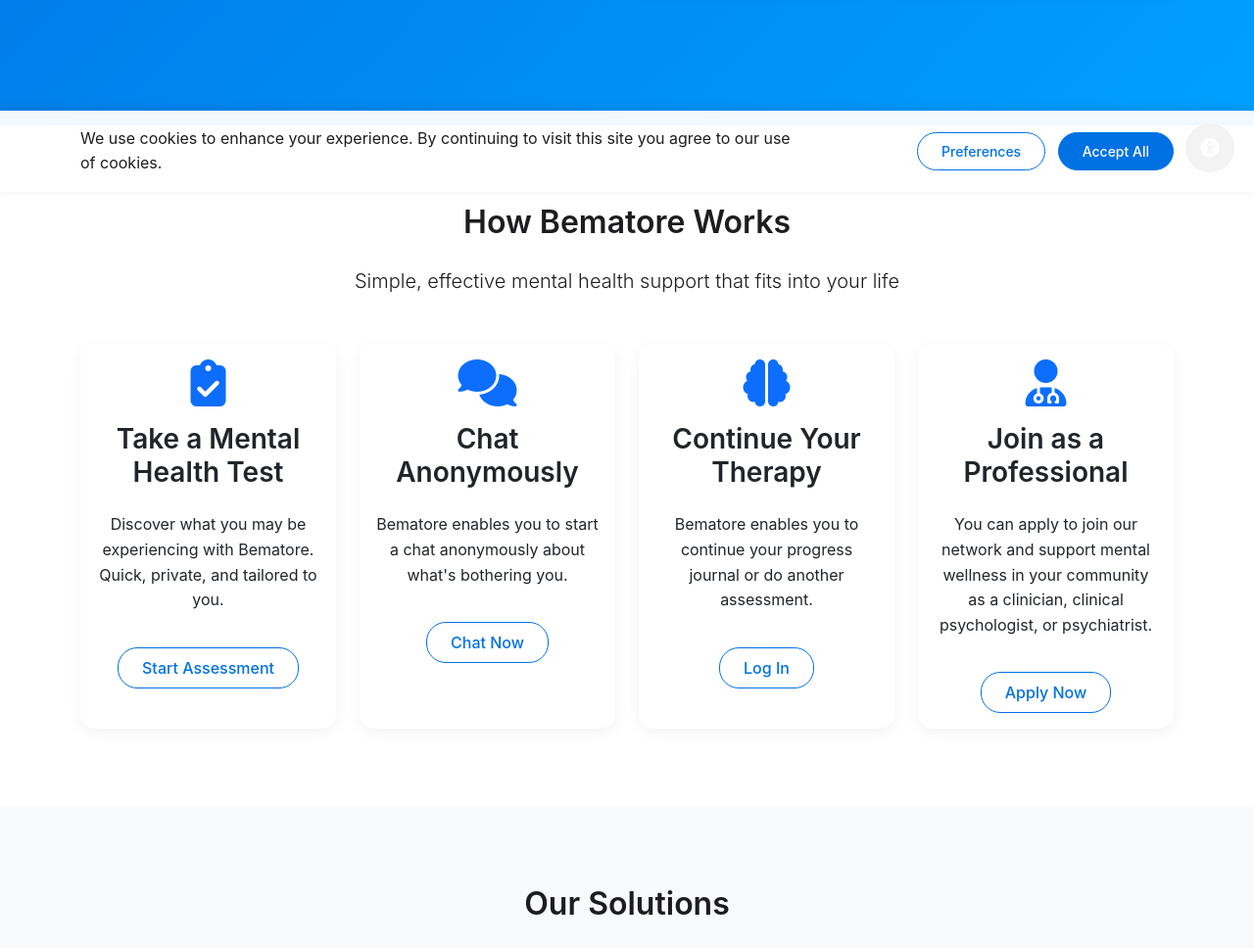
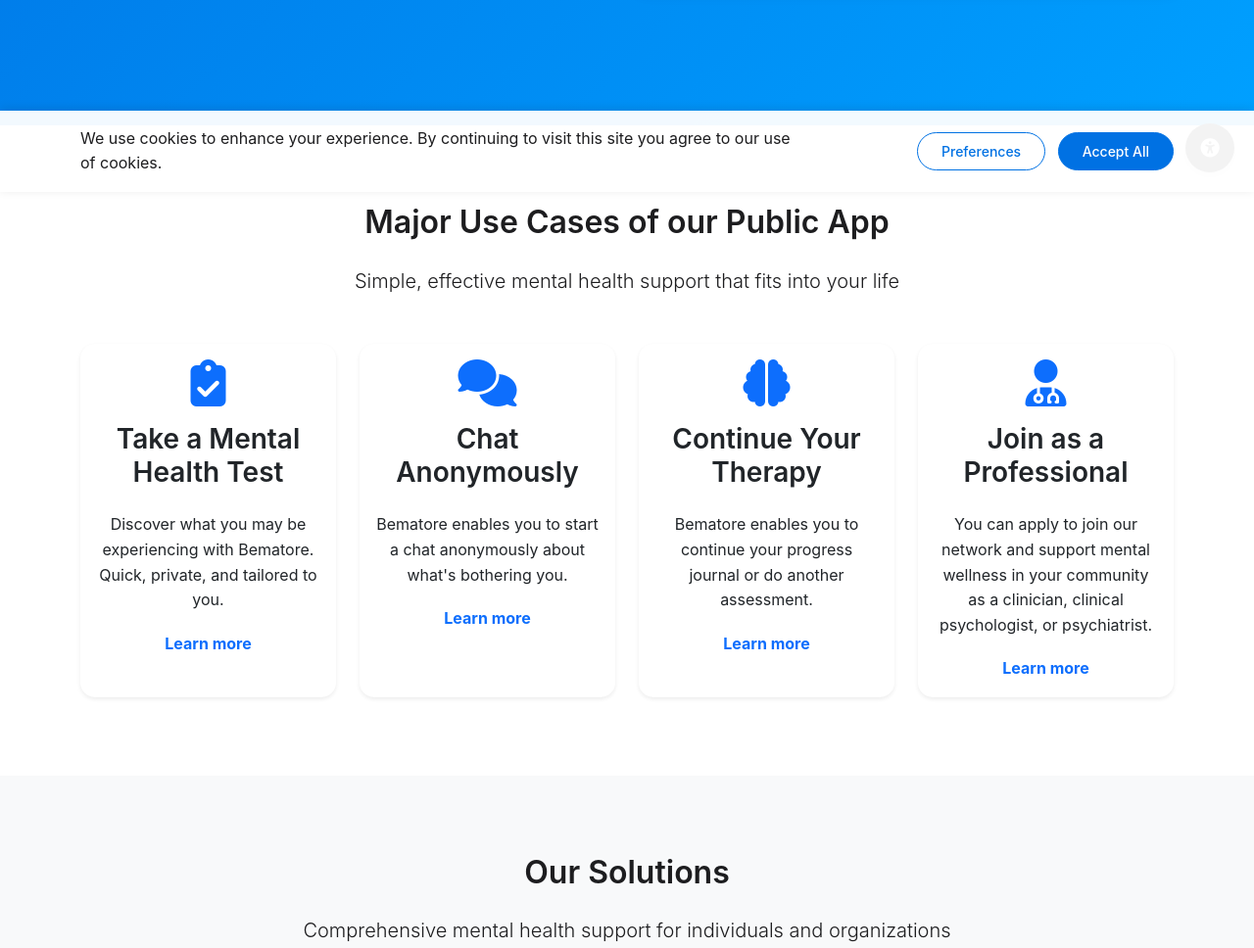
Before and after one commit to OchiengBrandon/bematore-website, a Django app: page / in a window 1280 px wide. Shown: the part 604-1572 px from the top of the page at 98% size. Run offline with Django 5.2, Linux system fonts and the light colour scheme; data that the repository does not hold is empty; some libraries are stand-ins or nearby versions.

Commit message:
Updated the cards the card and replaced how Bematore works

```diff
--- a/templates/core/home.html
+++ b/templates/core/home.html
@@ -28,55 +28,55 @@
 <section id="get-started" class="bg-white">
     <div class="container">
         <div class="text-center mb-5">
-            <h2>How Bematore Works</h2>
+            <h2>Major Use Cases of our Public App</h2>
             <p class="lead">Simple, effective mental health support that fits into your life</p>
         </div>
         <div class="row g-4">
             <div class="col-md-3">
-                <div class="card h-100">
+                <div class="card h-100 shadow-sm">
                     <div class="card-body text-center">
                         <div class="icon-wrapper mb-3">
                             <i class="fas fa-clipboard-check fa-3x text-primary"></i>
                         </div>
                         <h3>Take a Mental Health Test</h3>
                         <p>Discover what you may be experiencing with Bematore. Quick, private, and tailored to you.</p>
-                        <a href="#" class="btn btn-outline-primary mt-3">Start Assessment</a>
+                        <a href="#" class="text-primary fw-bold text-decoration-none">Learn more</a>
                     </div>
                 </div>
             </div>
             <div class="col-md-3">
-                <div class="card h-100">
+                <div class="card h-100 shadow-sm">
                     <div class="card-body text-center">
                         <div class="icon-wrapper mb-3">
                             <i class="fas fa-comments fa-3x text-primary"></i>
                         </div>
                         <h3>Chat Anonymously</h3>
                         <p>Bematore enables you to start a chat anonymously about what's bothering you.</p>
-                        <a href="#" class="btn btn-outline-primary mt-3">Chat Now</a>
+                        <a href="#" class="text-primary fw-bold text-decoration-none">Learn more</a>
                     </div>
                 </div>
             </div>
             <div class="col-md-3">
-                <div class="card h-100">
+                <div class="card h-100 shadow-sm">
                     <div class="card-body text-center">
                         <div class="icon-wrapper mb-3">
                             <i class="fas fa-brain fa-3x text-primary"></i>
                         </div>
                         <h3>Continue Your Therapy</h3>
                         <p>Bematore enables you to continue your progress journal or do another assessment.</p>
-                        <a href="#" class="btn btn-outline-primary mt-3">Log In</a>
+                        <a href="#" class="text-primary fw-bold text-decoration-none">Learn more</a>
                     </div>
                 </div>
             </div>
             <div class="col-md-3">
-                <div class="card h-100">
+                <div class="card h-100 shadow-sm">
                     <div class="card-body text-center">
                         <div class="icon-wrapper mb-3">
                             <i class="fas fa-user-md fa-3x text-primary"></i>
                         </div>
                         <h3>Join as a Professional</h3>
-                        <p>You can apply to join our network and support mental wellness in your community as a clinician,  clinical psychologist, or psychiatrist.</p>
-                        <a href="#" class="btn btn-outline-primary mt-3">Apply Now</a>
+                        <p>You can apply to join our network and support mental wellness in your community as a clinician, clinical psychologist, or psychiatrist.</p>
+                        <a href="#" class="text-primary fw-bold text-decoration-none">Learn more</a>
                     </div>
                 </div>
             </div>
```
